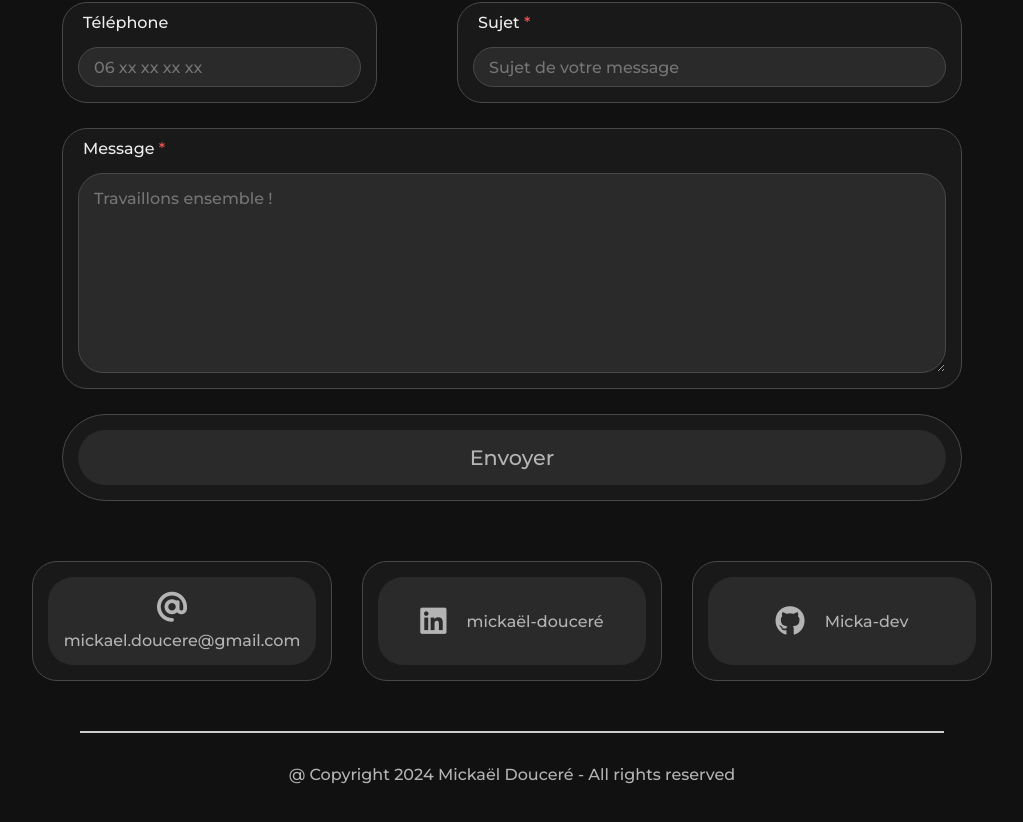
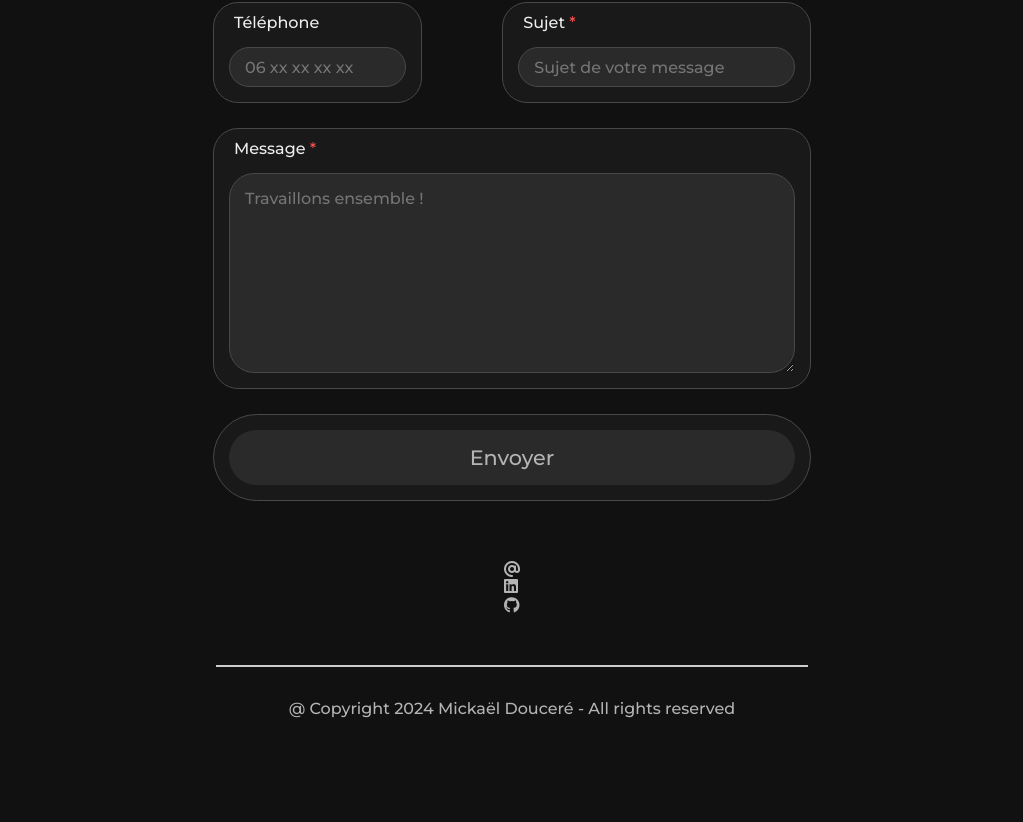
Before and after one commit to Micka-dev/portfolio, a React (Create React App) app: page /#/contact in a window 1280 px wide. Shown: the part 468-1290 px from the top of the page, without its empty margins (128-1151 px from the left). Built offline with nearby package versions, Linux system fonts and the light colour scheme.

Commit message:
Suppression du texte et modification du style

```diff
--- a/src/Components/ContactLink/ContactLink.jsx
+++ b/src/Components/ContactLink/ContactLink.jsx
@@ -1,7 +1,7 @@
 import './contactLink.scss'
 import React from 'react'
 
-const ContactLink = ({ href, ariaLabel, title, iconClass, text }) => {
+const ContactLink = ({ href, ariaLabel, title, iconClass }) => {
   return (
     <a
       className="contact-links_box-container"
@@ -11,9 +11,8 @@ const ContactLink = ({ href, ariaLabel, title, iconClass, text }) => {
       title={title}
       target="_blank"
     >
-      <div className="contact-links_link-container">
+      <div className="contact-links">
         <i className={`contact-links_icon ${iconClass}`} aria-hidden="true"></i>
-        {text}
       </div>
     </a>
   )
--- a/src/Components/ContactLink/contactLink.scss
+++ b/src/Components/ContactLink/contactLink.scss
@@ -1,74 +1,7 @@
 .contact-links {
-  &_main-container {
-    display: flex;
-    flex-direction: column;
-    gap: 20px;
+  transition: 0.3s ease-in-out;
+}
 
-    @media (min-width: 768px) {
-      flex-direction: row;
-      gap: 30px;
-    }
-
-    @media (min-width: 1024px) {
-      flex-direction: row;
-    }
-  }
-
-  &_box-container {
-    display: flex;
-    justify-content: center;
-    padding: 15px;
-    background-color: #191919;
-    border: #484848 solid 1px;
-    border-radius: 10px;
-    box-sizing: border-box;
-    color: #b4b4b4;
-    height: 120px;
-    font-size: 1rem;
-    cursor: pointer;
-
-    @media (min-width: 1024px) {
-      width: 300px;
-    }
-
-    @media (min-width: 1440px) {
-      width: 400px;
-    }
-
-    &:active {
-      background-color: #313131;
-      border: 2px solid #606060;
-    }
-
-    @media (min-width: 768px) {
-      border-radius: 25px;
-    }
-  }
-
-  &_link-container {
-    display: flex;
-    justify-content: center;
-    flex-wrap: wrap;
-    align-items: center;
-    background-color: #2a2a2a;
-    border-radius: 10px;
-    padding: 10px;
-    width: 100%;
-    transition: 0.3s ease-in-out;
-
-    &:hover {
-      background-color: #313131;
-      color: #eeeeee;
-      transform: scale(1.02);
-    }
-
-    @media (min-width: 768px) {
-      border-radius: 25px;
-    }
-  }
-
-  &_icon {
-    margin-right: 20px;
-    font-size: 30px;
-  }
+.contact-links:hover {
+  color: #eeeeee;
 }
```
